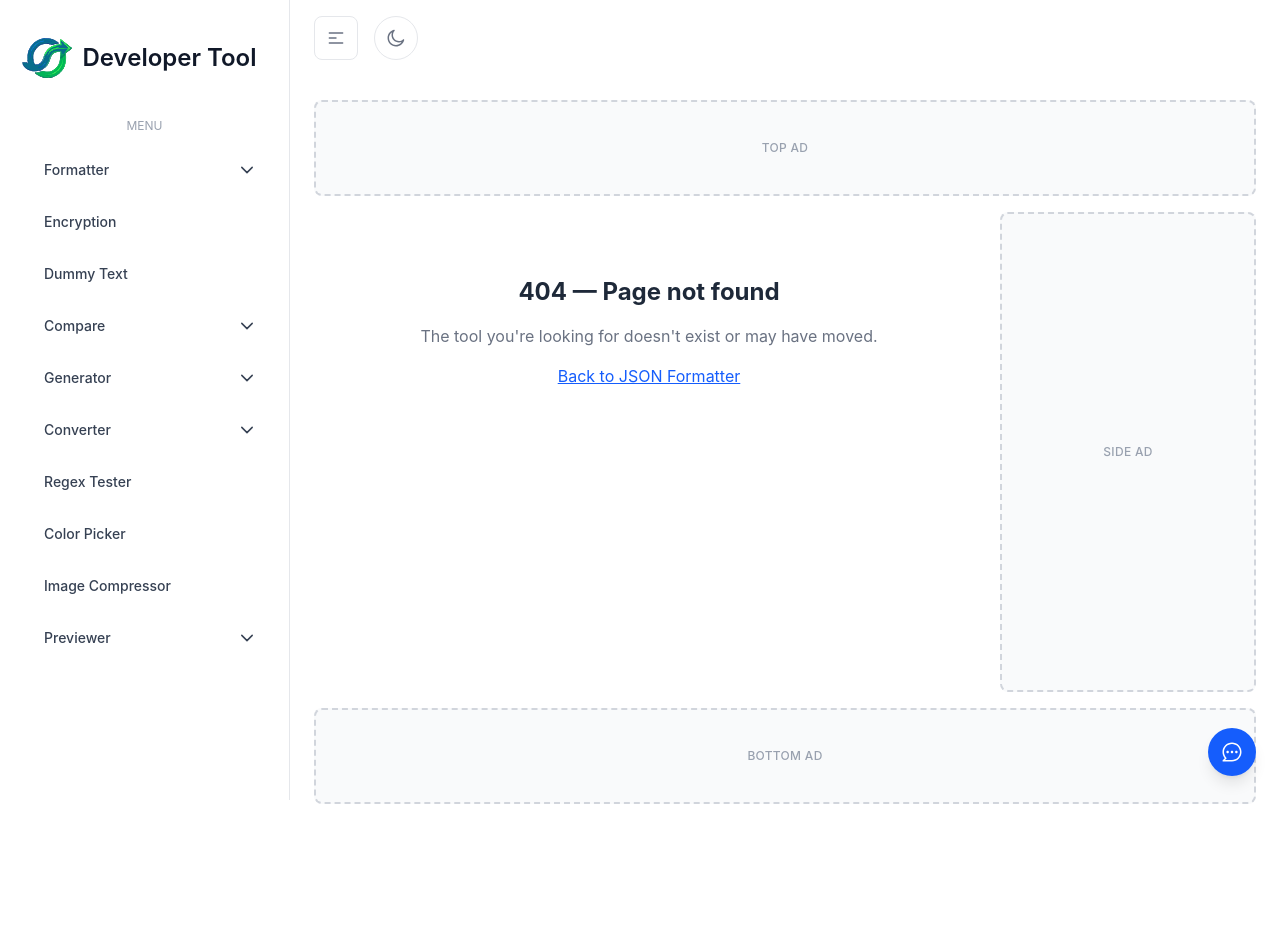
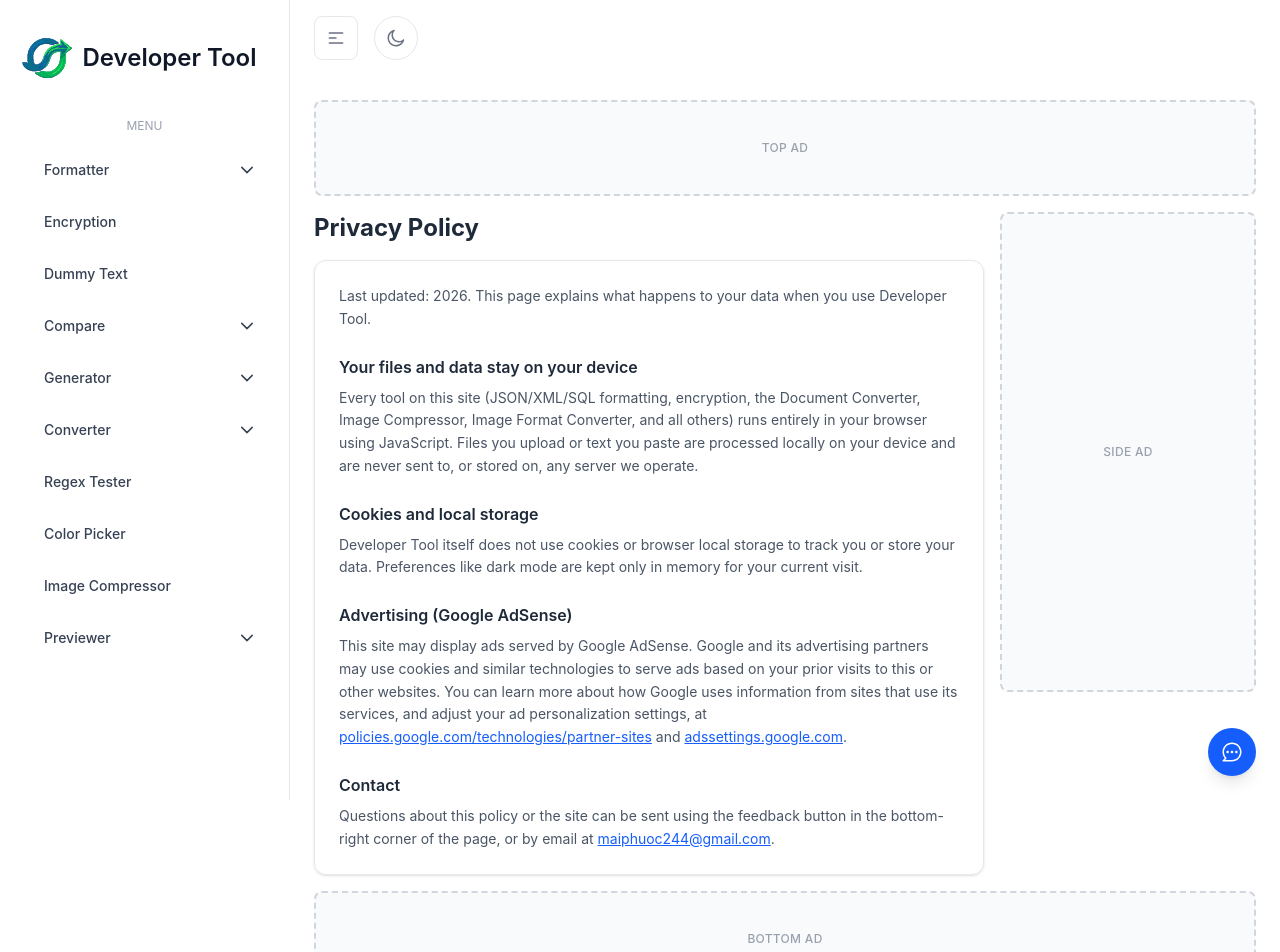
Before and after one commit to MaiCongPhuoc/developer_tool, a React (Vite) app: page /privacy-policy in a window 1280 px wide. Shown: the top 952 px of the page. Before the commit the page ends 828 px from the top, so only its background shows below. Built offline with nearby package versions, Linux system fonts and the light colour scheme; no server answers.

Commit message:
add adds google adsense

```diff
--- a/src/App.tsx
+++ b/src/App.tsx
@@ -20,6 +20,7 @@ import HtmlPreviewer from './pages/HtmlPreviewer';
 import ImageCompressor from './pages/ImageCompressor';
 import ImageFormatConverter from './pages/ImageFormatConverter';
 import DocumentConverter from './pages/DocumentConverter';
+import PrivacyPolicy from './pages/PrivacyPolicy';
 import NotFound from './pages/NotFound';
 
 // Tách riêng bảng route (không kèm BrowserRouter) để script tạo HTML tĩnh
@@ -65,6 +66,7 @@ export const AppRoutes: React.FC = () => {
           path="/document-converter"
           element={<DocumentConverter />}
         />
+        <Route index path="/privacy-policy" element={<PrivacyPolicy />} />
         <Route path="*" element={<NotFound />} />
       </Route>
     </Routes>
--- a/src/layout/AppLayout.tsx
+++ b/src/layout/AppLayout.tsx
@@ -1,8 +1,9 @@
 import { useSidebar } from '@/hook/useSidebar';
 import AppSidebar from './AppSidebar';
-import { Outlet } from 'react-router';
+import { Link, Outlet } from 'react-router';
 import AppHeader from './AppHeader';
 import Adds from './Adds';
+import GoogleAdUnit from './GoogleAdUnit';
 import ContactWidget from './ContactWidget';
 import PageSeo from '@/seo/PageSeo';
 
@@ -22,7 +23,7 @@ export const AppLayout: React.FC = () => {
       >
         <AppHeader />
         <div className="flex flex-col gap-4 p-4 md:p-6">
-          <Adds label="Top ad" className="h-20 sm:h-24 w-full" />
+          <GoogleAdUnit className="h-20 sm:h-24 w-full" />
 
           <div className="flex flex-col lg:flex-row gap-4">
             <div className="flex-1 min-w-0">
@@ -40,6 +41,12 @@ export const AppLayout: React.FC = () => {
           </div>
 
           <Adds label="Bottom ad" className="h-20 sm:h-24 w-full" />
+
+          <footer className="border-t border-gray-200 pt-4 text-center text-xs text-gray-400 dark:border-gray-800 dark:text-gray-500">
+            <Link to="/privacy-policy" className="hover:underline">
+              Privacy Policy
+            </Link>
+          </footer>
         </div>
       </div>
 
--- /dev/null
+++ b/src/layout/GoogleAdUnit.tsx
@@ -0,0 +1,74 @@
+import { useEffect, useRef } from 'react';
+import {
+  ADSENSE_CLIENT_ID,
+  ADSENSE_TOP_AD_SLOT_ID,
+  isAdsenseConfigured,
+} from '@/util/adsenseConfig';
+import Adds from './Adds';
+
+declare global {
+  interface Window {
+    adsbygoogle?: unknown[];
+  }
+}
+
+const ADSENSE_SCRIPT_ID = 'adsbygoogle-script';
+
+// Chèn đúng 1 lần script adsbygoogle.js cho cả trang - kiểm tra id cố định
+// trước, tránh chèn trùng nếu component này lỡ mount lại (StrictMode lúc dev
+// gọi effect 2 lần) hoặc sau này có thêm ô quảng cáo khác dùng chung script.
+const loadAdsenseScript = (clientId: string) => {
+  if (document.getElementById(ADSENSE_SCRIPT_ID)) return;
+  const script = document.createElement('script');
+  script.id = ADSENSE_SCRIPT_ID;
+  script.async = true;
+  script.src = `https://pagead2.googlesyndication.com/pagead/js/adsbygoogle.js?client=${clientId}`;
+  script.crossOrigin = 'anonymous';
+  document.head.appendChild(script);
+};
+
+type GoogleAdUnitProps = {
+  className?: string;
+};
+
+// Ô "Top ad" thật, gắn Google AdSense (ad unit thủ công, không dùng Auto ads
+// - xem plan). Đặt trong AppLayout (thay cho <Adds label="Top ad">) nên
+// KHÔNG BAO GIỜ unmount khi chuyển trang trong app, nhờ vậy push({}) chỉ gọi
+// đúng 1 lần cho cả phiên duyệt web - tránh lỗi kinh điển của React+AdSense
+// "All 'ins' elements ... already have ads in them" do gắn lại quảng cáo mỗi
+// lần đổi route (xem project_ad_architecture).
+//
+// Chưa cấu hình (ADSENSE_CLIENT_ID/ADSENSE_TOP_AD_SLOT_ID còn rỗng) -> hiện
+// lại đúng khung placeholder cũ, không gọi mạng, không lỗi console.
+const GoogleAdUnit = ({ className = '' }: GoogleAdUnitProps) => {
+  const pushedRef = useRef(false);
+
+  useEffect(() => {
+    if (!isAdsenseConfigured() || pushedRef.current) return;
+    loadAdsenseScript(ADSENSE_CLIENT_ID);
+    try {
+      (window.adsbygoogle = window.adsbygoogle || []).push({});
+      pushedRef.current = true;
+    } catch {
+      // Script AdSense chưa tải kịp hoặc bị chặn (adblock) - bỏ qua, không
+      // làm hỏng phần còn lại của trang.
+    }
+  }, []);
+
+  if (!isAdsenseConfigured()) {
+    return <Adds label="Top ad" className={className} />;
+  }
+
+  return (
+    <ins
+      className={`adsbygoogle block ${className}`}
+      style={{ display: 'block' }}
+      data-ad-client={ADSENSE_CLIENT_ID}
+      data-ad-slot={ADSENSE_TOP_AD_SLOT_ID}
+      data-ad-format="auto"
+      data-full-width-responsive="true"
+    />
+  );
+};
+
+export default GoogleAdUnit;
--- /dev/null
+++ b/src/pages/PrivacyPolicy.tsx
@@ -0,0 +1,88 @@
+const sectionHeadingClass =
+  'text-base font-semibold text-gray-800 dark:text-white';
+const paragraphClass = 'text-sm leading-relaxed text-gray-600 dark:text-gray-300';
+const linkClass = 'text-blue-600 underline hover:text-blue-700 dark:text-blue-400';
+
+// Trang tĩnh, không có state - không cần Redux/reset-on-mount như các trang
+// công cụ khác. Nội dung phản ánh đúng thực tế của app: mọi tool đều xử lý
+// hoàn toàn trong trình duyệt, không upload file lên server nào, và tự thân
+// site không dùng cookie/localStorage (chỉ Google AdSense mới dùng cookie
+// của bên thứ ba, đã công bố rõ bên dưới).
+const PrivacyPolicy = () => (
+  <div className="space-y-4">
+    <h1 className="text-xl sm:text-2xl font-bold text-gray-800 dark:text-white">
+      Privacy Policy
+    </h1>
+
+    <div className="space-y-6 rounded-xl border border-gray-200 p-4 shadow-sm dark:border-gray-800 dark:bg-gray-800/60 sm:p-6">
+      <p className={paragraphClass}>
+        Last updated: 2026. This page explains what happens to your data when
+        you use Developer Tool.
+      </p>
+
+      <section className="space-y-2">
+        <h2 className={sectionHeadingClass}>Your files and data stay on your device</h2>
+        <p className={paragraphClass}>
+          Every tool on this site (JSON/XML/SQL formatting, encryption, the
+          Document Converter, Image Compressor, Image Format Converter, and
+          all others) runs entirely in your browser using JavaScript. Files
+          you upload or text you paste are processed locally on your device
+          and are never sent to, or stored on, any server we operate.
+        </p>
+      </section>
+
+      <section className="space-y-2">
+        <h2 className={sectionHeadingClass}>Cookies and local storage</h2>
+        <p className={paragraphClass}>
+          Developer Tool itself does not use cookies or browser local storage
+          to track you or store your data. Preferences like dark mode are
+          kept only in memory for your current visit.
+        </p>
+      </section>
+
+      <section className="space-y-2">
+        <h2 className={sectionHeadingClass}>Advertising (Google AdSense)</h2>
+        <p className={paragraphClass}>
+          This site may display ads served by Google AdSense. Google and its
+          advertising partners may use cookies and similar technologies to
+          serve ads based on your prior visits to this or other websites. You
+          can learn more about how Google uses information from sites that
+          use its services, and adjust your ad personalization settings, at{' '}
+          <a
+            className={linkClass}
+            href="https://policies.google.com/technologies/partner-sites"
+            target="_blank"
+            rel="noreferrer"
+          >
+            policies.google.com/technologies/partner-sites
+          </a>{' '}
+          and{' '}
+          <a
+            className={linkClass}
+            href="https://adssettings.google.com"
+            target="_blank"
+            rel="noreferrer"
+          >
+            adssettings.google.com
+          </a>
+          .
+        </p>
+      </section>
+
+      <section className="space-y-2">
+        <h2 className={sectionHeadingClass}>Contact</h2>
+        <p className={paragraphClass}>
+          Questions about this policy or the site can be sent using the
+          feedback button in the bottom-right corner of the page, or by email
+          at{' '}
+          <a className={linkClass} href="mailto:maiphuoc244@gmail.com">
+            maiphuoc244@gmail.com
+          </a>
+          .
+        </p>
+      </section>
+    </div>
+  </div>
+);
+
+export default PrivacyPolicy;
--- a/src/seo/routeMeta.ts
+++ b/src/seo/routeMeta.ts
@@ -145,6 +145,21 @@ export const routeMeta: Record<string, RouteMeta> = {
     'Document Format Converter',
     'Convert documents between Word, Excel, PDF, and PowerPoint formats directly in your browser — free, no upload to a server required.'
   ),
+  // Trang chính sách, không phải công cụ - dùng schema WebPage thay vì
+  // toolJsonLd's WebApplication (sai ý nghĩa cho 1 trang nội dung tĩnh), và
+  // không có offers/isAccessibleForFree vì đó là thuộc tính của ứng dụng.
+  '/privacy-policy': {
+    path: '/privacy-policy',
+    title: `Privacy Policy | ${SITE_NAME}`,
+    description:
+      'How Developer Tool handles your data: all tools run locally in your browser, no files are uploaded to a server, and how Google AdSense cookies are used.',
+    jsonLd: {
+      '@context': 'https://schema.org',
+      '@type': 'WebPage',
+      name: 'Privacy Policy',
+      url: `${SITE_URL}/privacy-policy`,
+    },
+  },
 };
 
 export const defaultMeta: RouteMeta = {
--- /dev/null
+++ b/src/util/adsenseConfig.ts
@@ -0,0 +1,18 @@
+// Điền 2 giá trị này SAU KHI trang web đã được Google AdSense duyệt và bạn
+// đã tạo 1 ad unit cho ô "Top ad":
+// 1. ADSENSE_CLIENT_ID: dạng "ca-pub-XXXXXXXXXXXXXXXX" - lấy trong đoạn code
+//    mẫu của ad unit vừa tạo, hoặc ở Account > Settings > Account information.
+// 2. ADSENSE_TOP_AD_SLOT_ID: mã riêng của ad unit "Top ad" - lấy khi tạo ad
+//    unit ở Ads > By ad unit > Display ads.
+//
+// Cả 2 giá trị này AN TOÀN để lộ ra trong code phía client - giống Public Key
+// của EmailJS (xem contactConfig.ts): mọi trang web dùng AdSense đều có 2 mã
+// này hiện thẳng trong mã nguồn, không phải bí mật cần giấu.
+//
+// Nhớ điền thêm dòng "google.com, pub-..., DIRECT, f08c47fec0942fa0" (cùng
+// dãy số sau "ca-pub-" ở trên, bỏ tiền tố "ca-") vào public/ads.txt.
+export const ADSENSE_CLIENT_ID = '';
+export const ADSENSE_TOP_AD_SLOT_ID = '';
+
+export const isAdsenseConfigured = (): boolean =>
+  Boolean(ADSENSE_CLIENT_ID && ADSENSE_TOP_AD_SLOT_ID);
```
Also changed, not shown: public/ads.txt (added), public/robots.txt.
